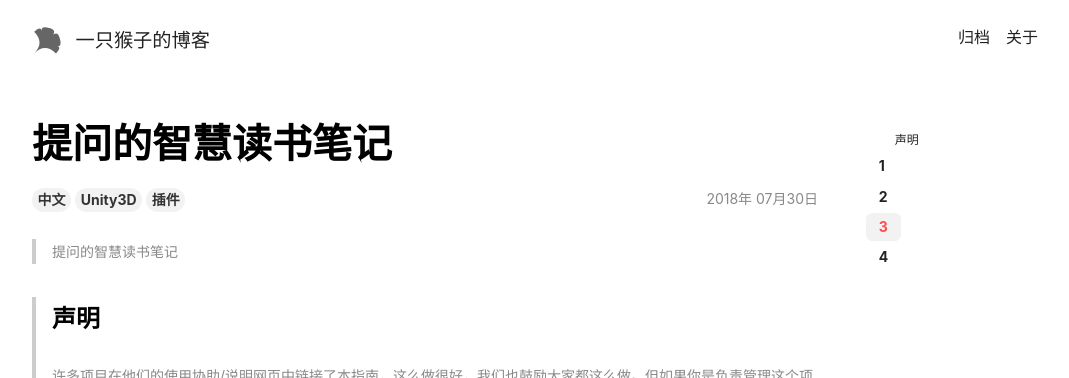
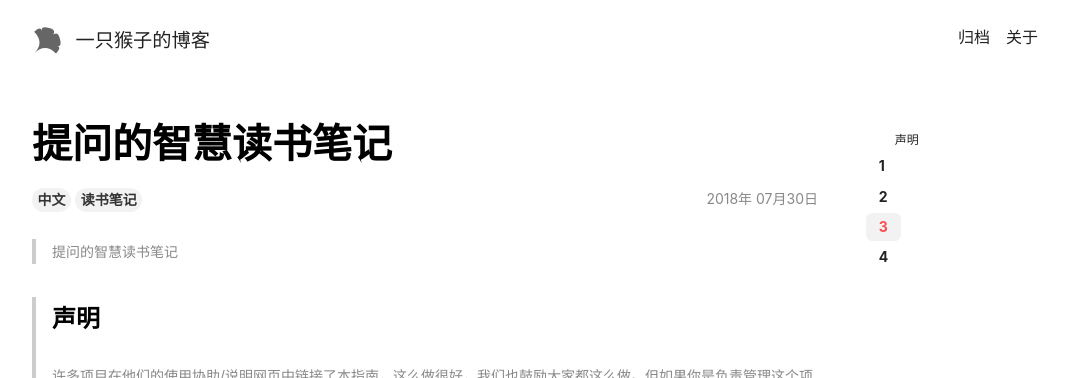
Before and after one commit to smjCoder/smjCoder.github.io, a Jekyll site: the page built from _posts/2018-07-30-提问的智慧读书笔记.md, in a window 1280 px wide and 900 px high. Shown: the top 378 px of the window, without its empty margins (105-1174 px from the left). Built offline with Jekyll 4.4.1, drawn with Linux system fonts in a browser that asks for light colours; nearby versions of some CDN libraries; comment, search, counter and statistics services are not loaded.

Commit message:
修改博客

```diff
--- a/_posts/2018-07-30-提问的智慧读书笔记.md
+++ b/_posts/2018-07-30-提问的智慧读书笔记.md
@@ -4,8 +4,7 @@
 key: 20180721
 tags:
 - 中文
-- Unity3D
-- 插件
+- 读书笔记
 toc: true
 date: 2018-07-30 10:22:00
 ---
```
